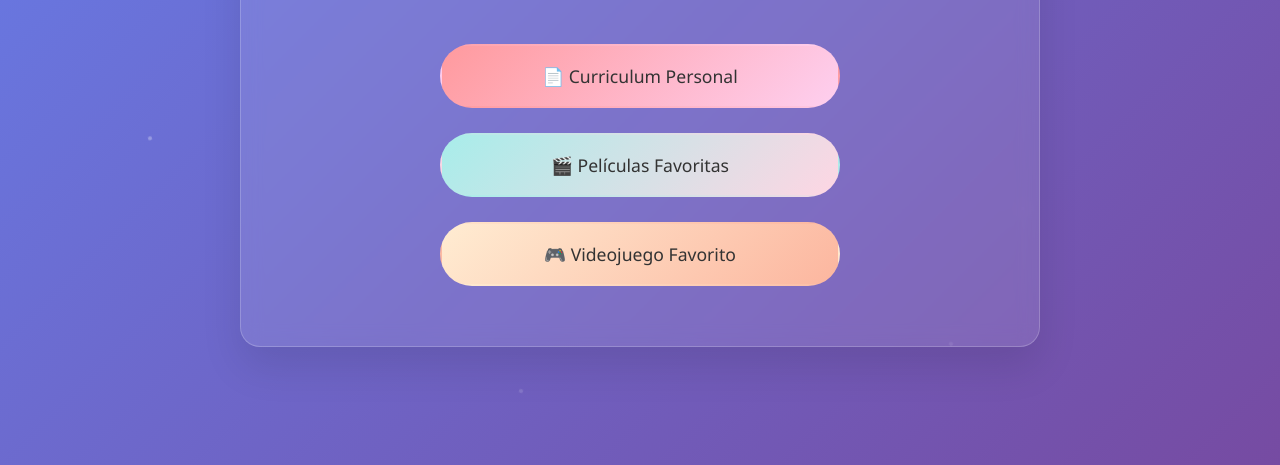
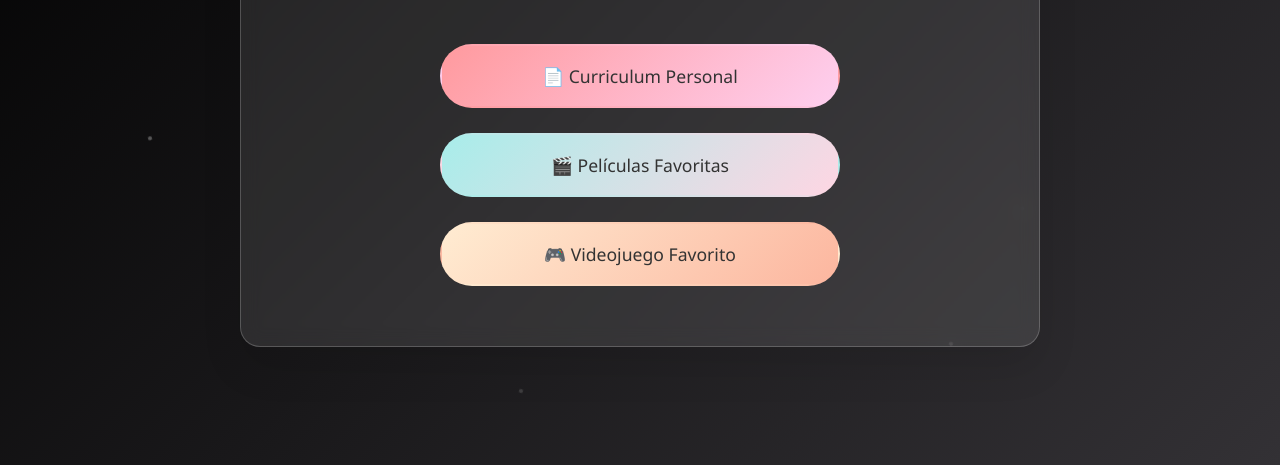
Before and after one commit to Javierr-creator/Pagina, a plain HTML site: page INDEX.html in a window 1280 px wide. Shown: the part 335-800 px from the top of the page. Drawn offline with Linux system fonts and the light colour scheme.

Commit message:
cambio de colores del fondo

```diff
--- a/INDEX.html
+++ b/INDEX.html
@@ -15,7 +15,7 @@
         body {
             font-family: 'Segoe UI', Tahoma, Geneva, Verdana, sans-serif;
             min-height: 100vh;
-            background: linear-gradient(135deg, #667eea 0%, #764ba2 100%);
+            background: linear-gradient(135deg, #000000 0%, #333135 100%);
             display: flex;
             flex-direction: column;
             align-items: center;
```
